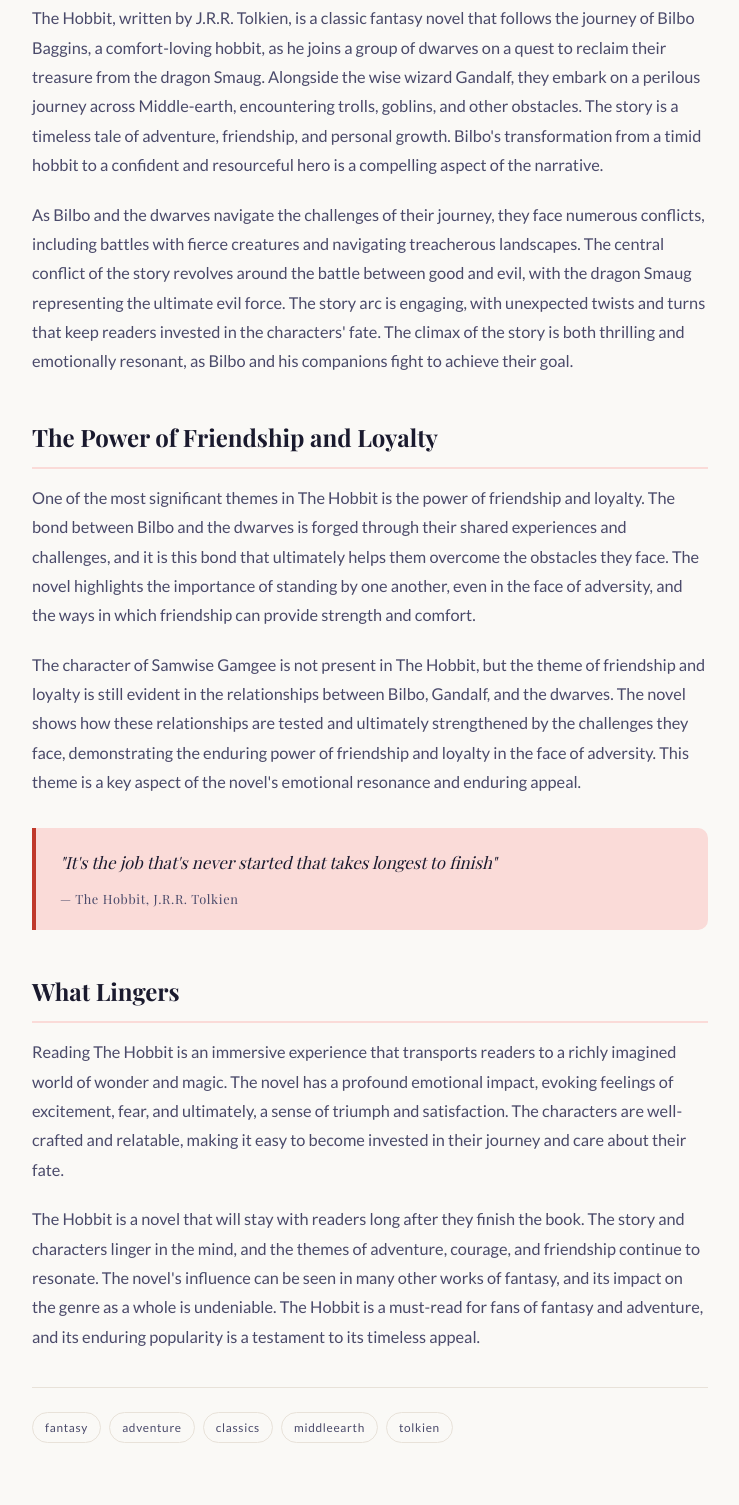
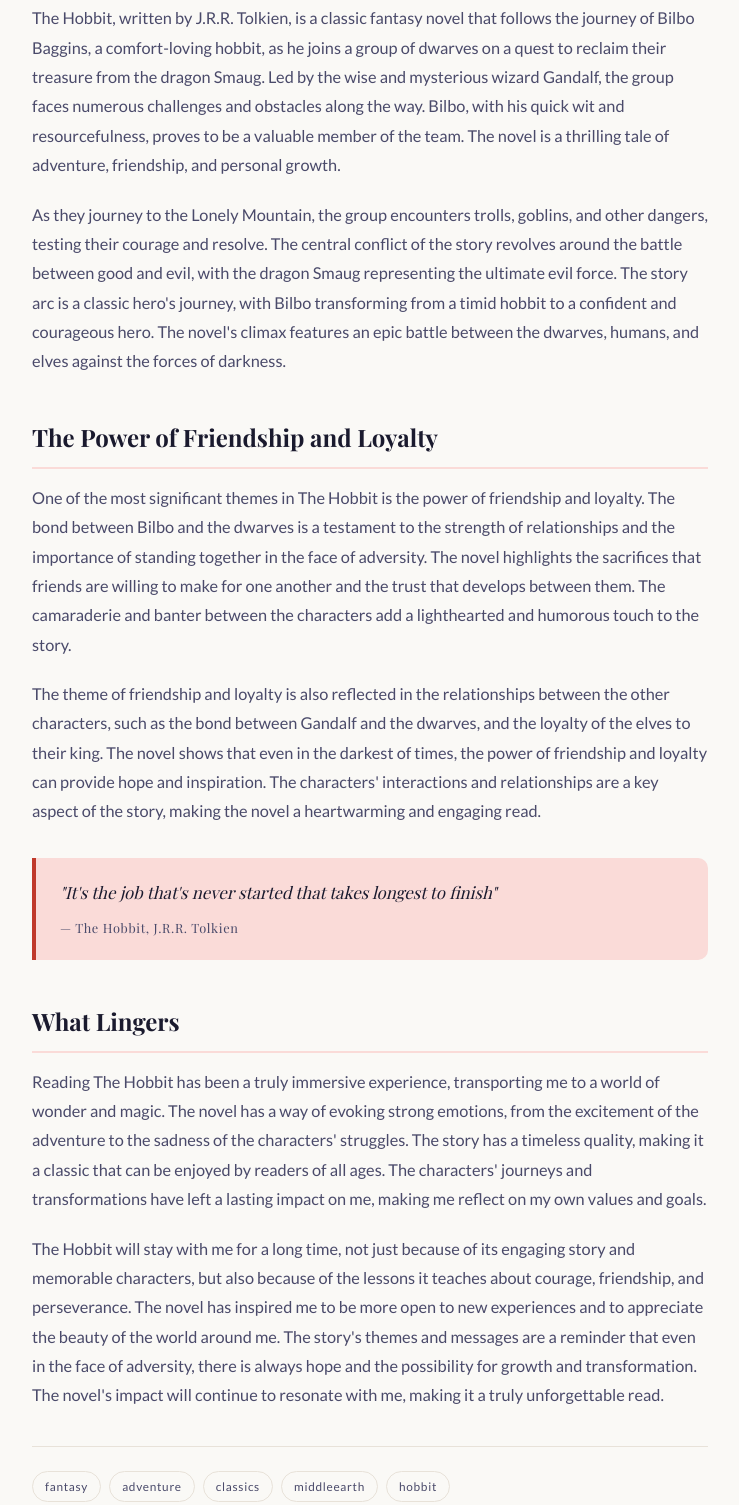
Before and after one commit to Shweta1127/Shweta1127.github.io, a plain HTML site: page blog/the-hobbit.html in a window 1280 px wide. Shown: the part 735-2240 px from the top of the page, without its empty margins (270-1009 px from the left). Drawn offline with nearby package versions, Linux system fonts and the light colour scheme; files that its build step writes are made by us from their sources; a web font is replaced by a local one.

Commit message:
Blog: Add "The Hobbit" [auto-generated]

```diff
--- a/blog/the-hobbit.html
+++ b/blog/the-hobbit.html
@@ -34,7 +34,7 @@
       <div class="blog-meta">
         <span>✍ Shweta Suryavanshi</span>
         <span>📅 April 26, 2026</span>           <!-- e.g. April 18, 2026 -->
-        <span>⏱ 10 min read</span> <!-- estimate: ~200 words/min -->
+        <span>⏱ 8 min read</span> <!-- estimate: ~200 words/min -->
       </div>
 
     </div>
@@ -76,13 +76,13 @@
 
       <h2>Summary</h2>
       <!-- 2–3 paragraphs: plot overview, main characters, central conflict -->
-      <p>The Hobbit, written by J.R.R. Tolkien, is a classic fantasy novel that follows the journey of Bilbo Baggins, a comfort-loving hobbit, as he joins a group of dwarves on a quest to reclaim their treasure from the dragon Smaug. Alongside the wise wizard Gandalf, they embark on a perilous journey across Middle-earth, encountering trolls, goblins, and other obstacles. The story is a timeless tale of adventure, friendship, and personal growth. Bilbo's transformation from a timid hobbit to a confident and resourceful hero is a compelling aspect of the narrative.</p>
-      <p>As Bilbo and the dwarves navigate the challenges of their journey, they face numerous conflicts, including battles with fierce creatures and navigating treacherous landscapes. The central conflict of the story revolves around the battle between good and evil, with the dragon Smaug representing the ultimate evil force. The story arc is engaging, with unexpected twists and turns that keep readers invested in the characters' fate. The climax of the story is both thrilling and emotionally resonant, as Bilbo and his companions fight to achieve their goal.</p>
+      <p>The Hobbit, written by J.R.R. Tolkien, is a classic fantasy novel that follows the journey of Bilbo Baggins, a comfort-loving hobbit, as he joins a group of dwarves on a quest to reclaim their treasure from the dragon Smaug. Led by the wise and mysterious wizard Gandalf, the group faces numerous challenges and obstacles along the way. Bilbo, with his quick wit and resourcefulness, proves to be a valuable member of the team. The novel is a thrilling tale of adventure, friendship, and personal growth.</p>
+      <p>As they journey to the Lonely Mountain, the group encounters trolls, goblins, and other dangers, testing their courage and resolve. The central conflict of the story revolves around the battle between good and evil, with the dragon Smaug representing the ultimate evil force. The story arc is a classic hero's journey, with Bilbo transforming from a timid hobbit to a confident and courageous hero. The novel's climax features an epic battle between the dwarves, humans, and elves against the forces of darkness.</p>
 
       <h2>The Power of Friendship and Loyalty</h2>
       <!-- 1–2 paragraphs on a key theme, character, or emotional moment -->
-      <p>One of the most significant themes in The Hobbit is the power of friendship and loyalty. The bond between Bilbo and the dwarves is forged through their shared experiences and challenges, and it is this bond that ultimately helps them overcome the obstacles they face. The novel highlights the importance of standing by one another, even in the face of adversity, and the ways in which friendship can provide strength and comfort.</p>
-      <p>The character of Samwise Gamgee is not present in The Hobbit, but the theme of friendship and loyalty is still evident in the relationships between Bilbo, Gandalf, and the dwarves. The novel shows how these relationships are tested and ultimately strengthened by the challenges they face, demonstrating the enduring power of friendship and loyalty in the face of adversity. This theme is a key aspect of the novel's emotional resonance and enduring appeal.</p>
+      <p>One of the most significant themes in The Hobbit is the power of friendship and loyalty. The bond between Bilbo and the dwarves is a testament to the strength of relationships and the importance of standing together in the face of adversity. The novel highlights the sacrifices that friends are willing to make for one another and the trust that develops between them. The camaraderie and banter between the characters add a lighthearted and humorous touch to the story.</p>
+      <p>The theme of friendship and loyalty is also reflected in the relationships between the other characters, such as the bond between Gandalf and the dwarves, and the loyalty of the elves to their king. The novel shows that even in the darkest of times, the power of friendship and loyalty can provide hope and inspiration. The characters' interactions and relationships are a key aspect of the story, making the novel a heartwarming and engaging read.</p>
 
       <!-- Pull quote — a memorable line from the book or your reflection -->
       <blockquote>
@@ -92,8 +92,8 @@
 
       <h2>What Lingers</h2>
       <!-- 1–2 paragraphs: personal takeaway, why this book stayed with you -->
-      <p>Reading The Hobbit is an immersive experience that transports readers to a richly imagined world of wonder and magic. The novel has a profound emotional impact, evoking feelings of excitement, fear, and ultimately, a sense of triumph and satisfaction. The characters are well-crafted and relatable, making it easy to become invested in their journey and care about their fate.</p>
-      <p>The Hobbit is a novel that will stay with readers long after they finish the book. The story and characters linger in the mind, and the themes of adventure, courage, and friendship continue to resonate. The novel's influence can be seen in many other works of fantasy, and its impact on the genre as a whole is undeniable. The Hobbit is a must-read for fans of fantasy and adventure, and its enduring popularity is a testament to its timeless appeal.</p>  <!-- optional, remove if not needed -->
+      <p>Reading The Hobbit has been a truly immersive experience, transporting me to a world of wonder and magic. The novel has a way of evoking strong emotions, from the excitement of the adventure to the sadness of the characters' struggles. The story has a timeless quality, making it a classic that can be enjoyed by readers of all ages. The characters' journeys and transformations have left a lasting impact on me, making me reflect on my own values and goals.</p>
+      <p>The Hobbit will stay with me for a long time, not just because of its engaging story and memorable characters, but also because of the lessons it teaches about courage, friendship, and perseverance. The novel has inspired me to be more open to new experiences and to appreciate the beauty of the world around me. The story's themes and messages are a reminder that even in the face of adversity, there is always hope and the possibility for growth and transformation. The novel's impact will continue to resonate with me, making it a truly unforgettable read.</p>  <!-- optional, remove if not needed -->
 
       <!-- Tags — add/remove as needed -->
       <div class="blog-tags">
@@ -101,7 +101,7 @@
         <span class="blog-tag">adventure</span>
         <span class="blog-tag">classics</span>
         <span class="blog-tag">middleearth</span>  <!-- optional -->
-        <span class="blog-tag">tolkien</span>  <!-- optional -->
+        <span class="blog-tag">hobbit</span>  <!-- optional -->
       </div>
 
     </article>
```
